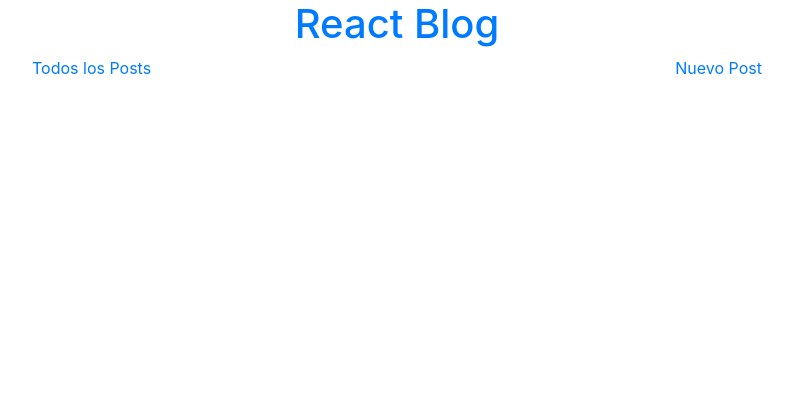
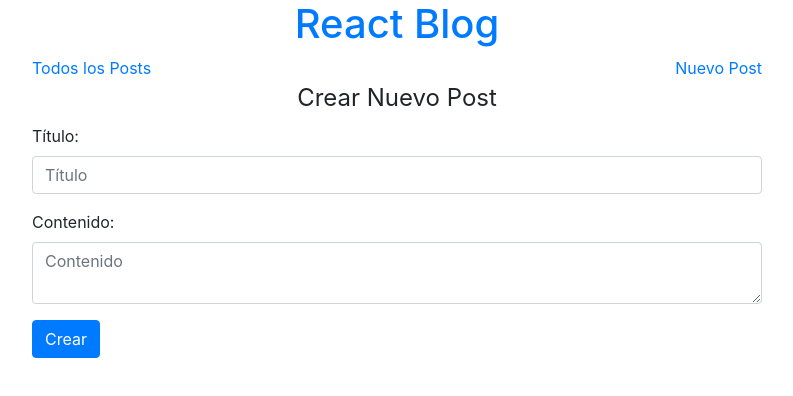
Before and after one commit to alvag/crud-axios-react, a React (Create React App) app: page /crear in a window 1280 px wide. Shown: the top 396 px of the page, without its empty margins (243-1036 px from the left). Built offline with nearby package versions, Linux system fonts and the light colour scheme; no server answers.

Commit message:
Formulario para nuevos posts

```diff
--- /dev/null
+++ b/src/App/Components/Pages/CreatePost/CreatePost.tsx
@@ -0,0 +1,24 @@
+import React, { Component } from 'react';
+import './CreatePost.css';
+
+class CreatePost extends Component {
+    render() {
+        return (
+            <form className="col-8">
+                <legend className="text-center">Crear Nuevo Post</legend>
+                <div className="form-group">
+                    <label htmlFor="title">Título:</label>
+                    <input type="text" id="title" className="form-control" placeholder="Título" />
+                </div>
+
+                <div className="form-group">
+                    <label htmlFor="body">Contenido:</label>
+                    <textarea id="body" className="form-control" placeholder="Contenido" />
+                </div>
+                <button type="submit" className="btn btn-primary">Crear</button>
+            </form>
+        );
+    }
+}
+
+export default CreatePost;
--- a/src/App/Components/Pages/index.tsx
+++ b/src/App/Components/Pages/index.tsx
@@ -1,3 +1,4 @@
 export { default as Posts } from './Posts/Posts';
 export { default as NotFound } from './NotFound/NotFound';
 export { default as Post } from './Post/Post';
+export { default as CreatePost } from './CreatePost/CreatePost';
--- a/src/App/Router.tsx
+++ b/src/App/Router.tsx
@@ -2,7 +2,7 @@
 import { BrowserRouter, Route, Switch } from 'react-router-dom';
 
 import { Header, Navigation } from './Components/Common';
-import { Posts, Post, NotFound } from './Components/Pages';
+import { Posts, Post, NotFound, CreatePost } from './Components/Pages';
 import { IPost } from './Interfaces';
 import { getPosts, deletePost } from './Services/PostService';
 
@@ -53,6 +53,8 @@
                                     }
                                 }}
                             />
+
+                            <Route exact path="/crear" component={CreatePost} />
                         </Switch>
                     </div>
                 </div>
```
Also changed, not shown: src/App/Components/Pages/CreatePost/CreatePost.css (added).
